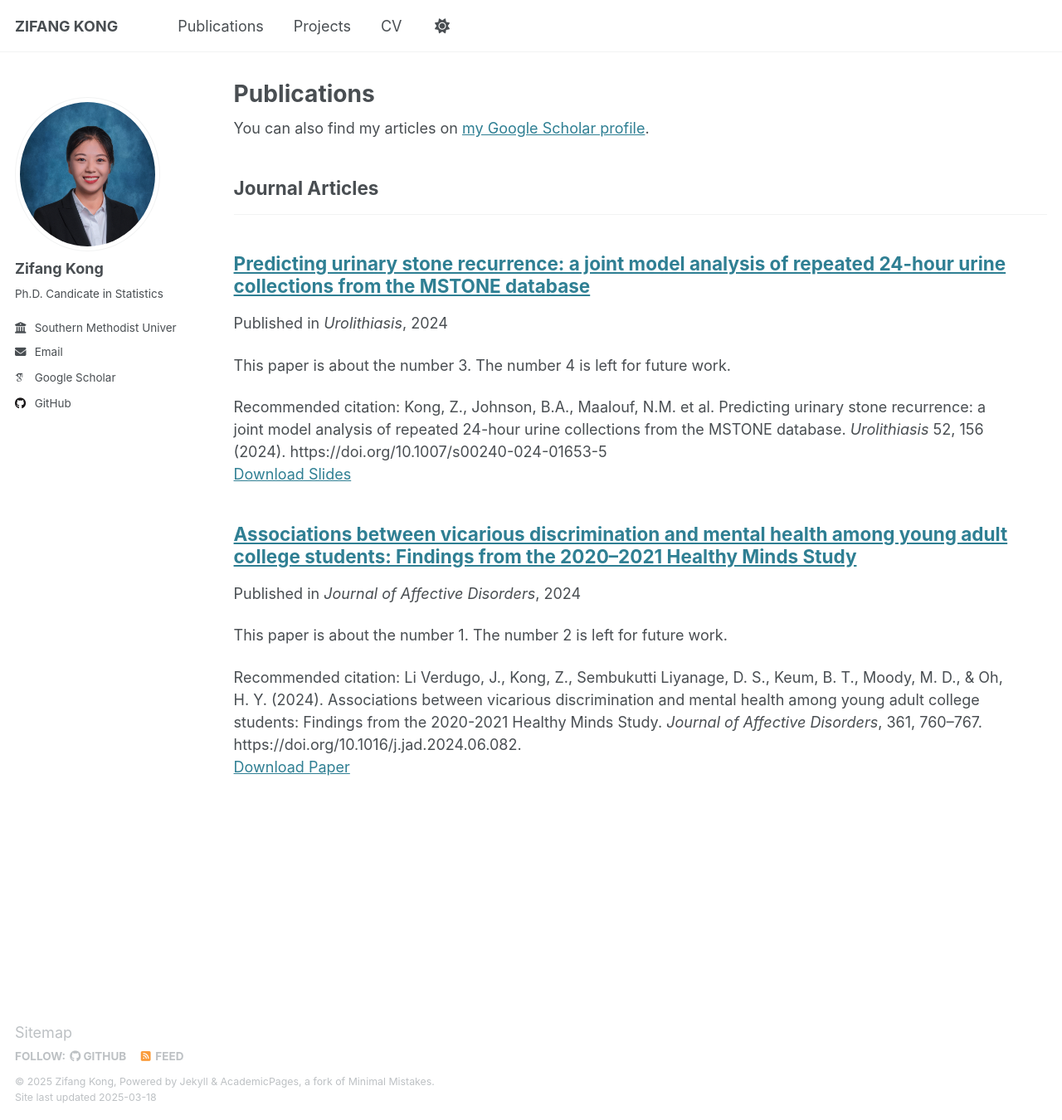
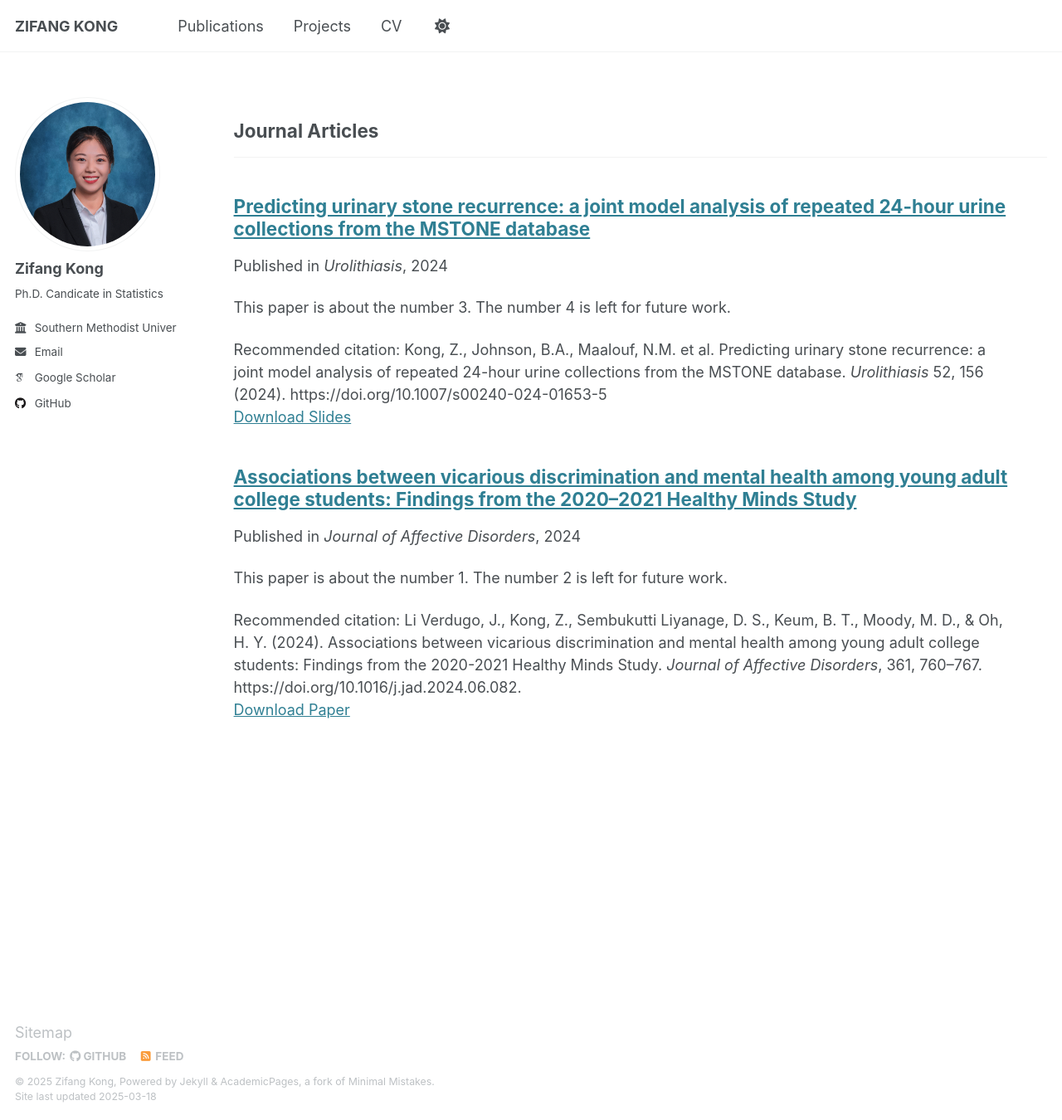
Before and after one commit to zifangkong/zifangkong.github.io, a Jekyll site: the page built from _pages/publications.html, in a window 1280 px wide and 1350 px high. Shown: the whole window at 83% size. Built offline with Jekyll 4.4.1, drawn with Linux system fonts in a browser that asks for light colours; some web fonts are replaced.

Commit message:
Update publications.html

```diff
--- a/_pages/publications.html
+++ b/_pages/publications.html
@@ -1,13 +1,13 @@
 ---
 layout: archive
-title: "Publications"
+title: " "
 permalink: /publications/
 author_profile: true
 ---
 
-{% if site.author.googlescholar %}
+<!--{% if site.author.googlescholar %}
   <div class="wordwrap">You can also find my articles on <a href="{{site.author.googlescholar}}">my Google Scholar profile</a>.</div>
-{% endif %}
+{% endif %} -->
 
 {% include base_path %}
 
```
